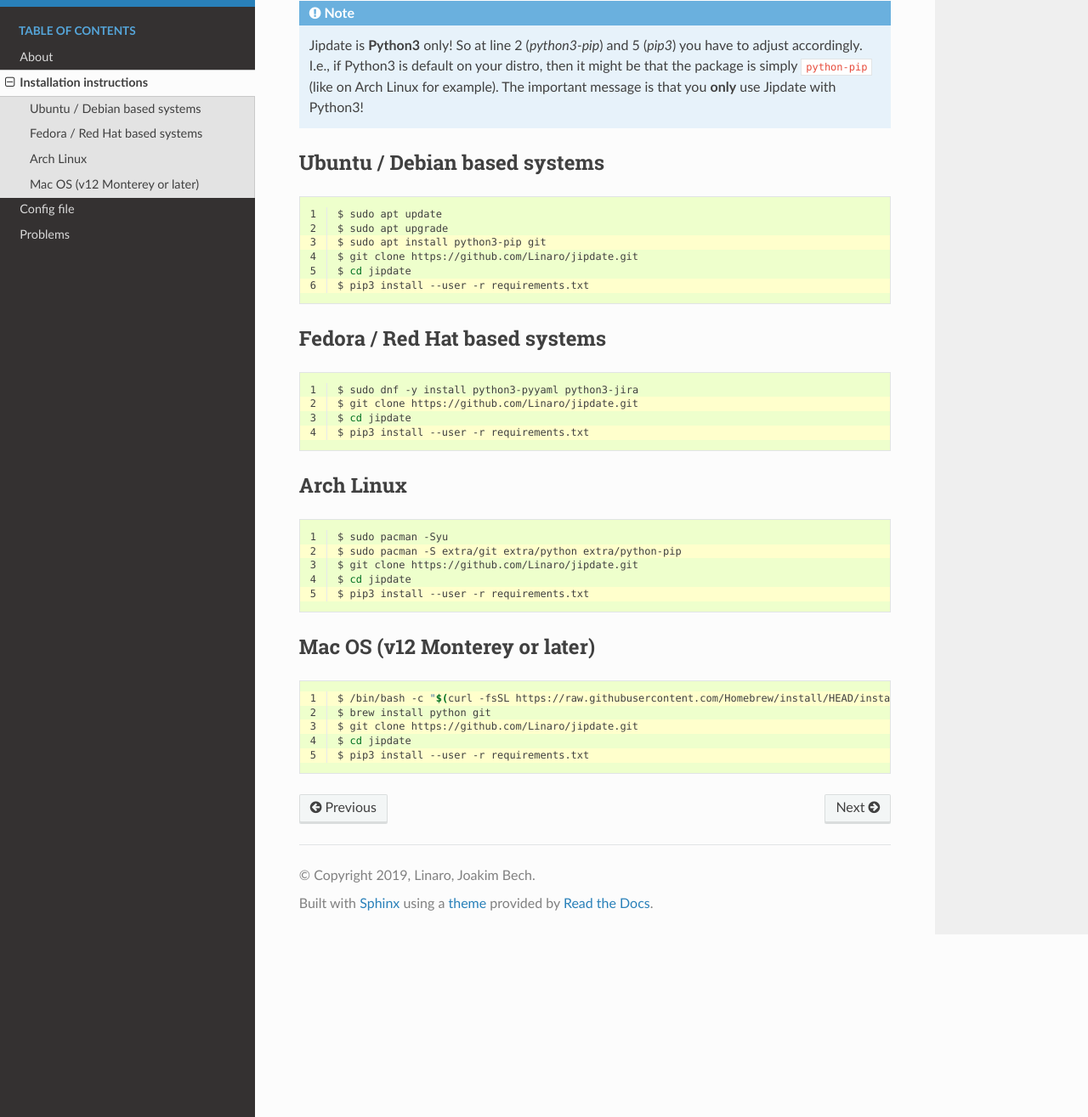
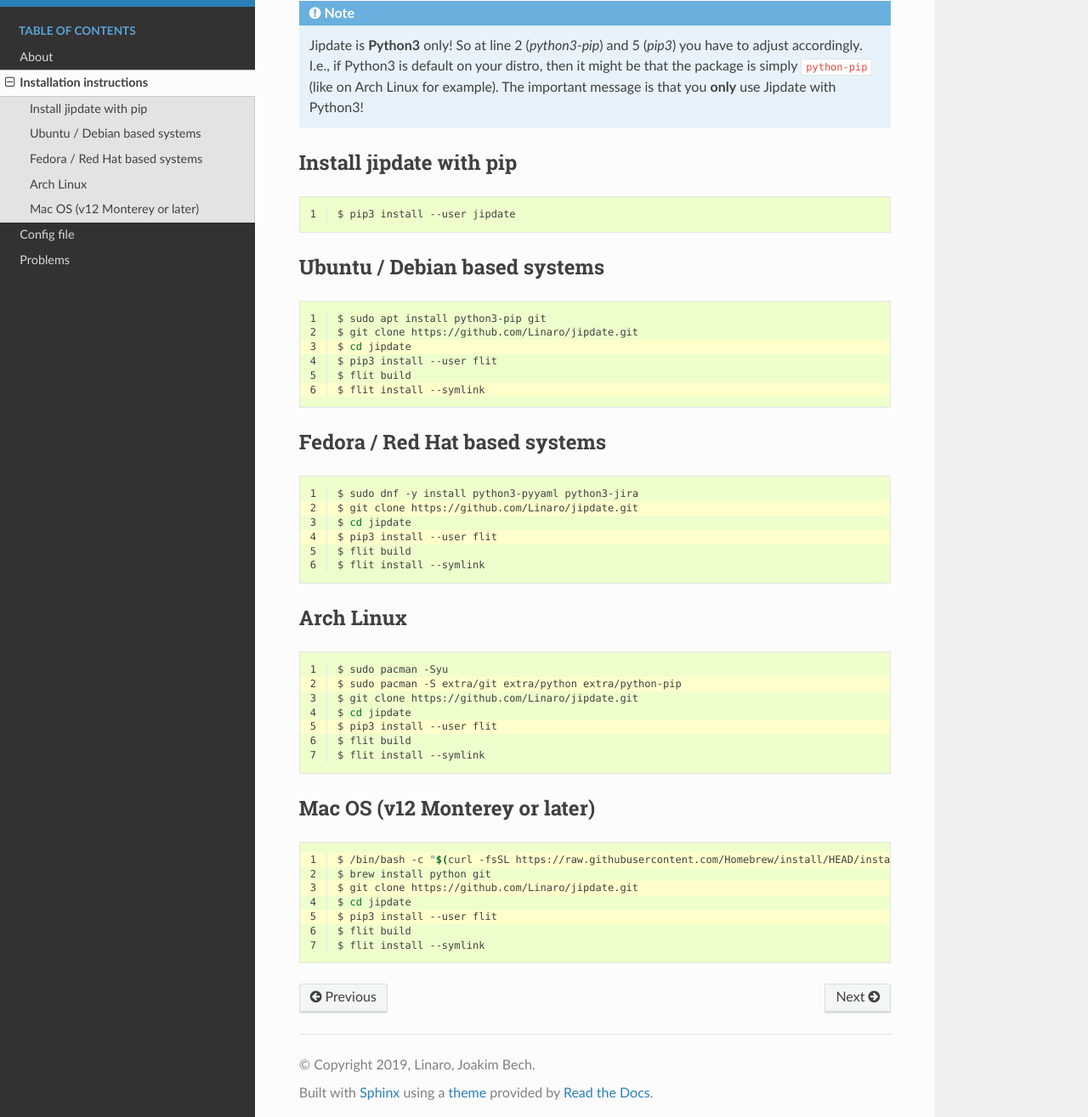
Before and after one commit to Linaro/jipdate, a Sphinx documentation site: the page built from docs/install.rst, in a window 1280 px wide and 1400 px high, scrolled down 586 px, cut to the strip 85-1400 px from the top of the window. Shown: the whole strip at 85% size. Built offline with Sphinx 7.4.7 and the Read the Docs theme 2.0.0, drawn with Linux system fonts in a browser that asks for light colours; formulas are drawn with MathJax 3; pages that are not in the unit, such as notebooks, are missing from menus.

Commit message:
docs: install: document how to install jipdate
This is how to install jipdate now with jipdate being available via a
pip package.

Signed-off-by: Anders Roxell <anders.roxell@linaro.org>

```diff
--- a/docs/install.rst
+++ b/docs/install.rst
@@ -27,18 +27,26 @@
     for example). The important message is that you **only** use Jipdate with
     Python3!
 
+Install jipdate with pip
+=============================
+.. code-block:: bash
+    :linenos:
+    :emphasize-lines: 3, 6
+
+    $ pip3 install --user jipdate
+
 Ubuntu / Debian based systems
 =============================
 .. code-block:: bash
     :linenos:
     :emphasize-lines: 3, 6
 
-    $ sudo apt update
-    $ sudo apt upgrade
     $ sudo apt install python3-pip git
     $ git clone https://github.com/Linaro/jipdate.git
     $ cd jipdate
-    $ pip3 install --user -r requirements.txt
+    $ pip3 install --user flit
+    $ flit build
+    $ flit install --symlink
 
 Fedora / Red Hat based systems
 ==============================
@@ -49,7 +57,9 @@
     $ sudo dnf -y install python3-pyyaml python3-jira
     $ git clone https://github.com/Linaro/jipdate.git
     $ cd jipdate
-    $ pip3 install --user -r requirements.txt
+    $ pip3 install --user flit
+    $ flit build
+    $ flit install --symlink
 
 Arch Linux
 ==========
@@ -61,7 +71,9 @@
     $ sudo pacman -S extra/git extra/python extra/python-pip
     $ git clone https://github.com/Linaro/jipdate.git
     $ cd jipdate
-    $ pip3 install --user -r requirements.txt
+    $ pip3 install --user flit
+    $ flit build
+    $ flit install --symlink
 
 Mac OS (v12 Monterey or later)
 ==============================
@@ -73,4 +85,6 @@
     $ brew install python git
     $ git clone https://github.com/Linaro/jipdate.git
     $ cd jipdate
-    $ pip3 install --user -r requirements.txt
+    $ pip3 install --user flit
+    $ flit build
+    $ flit install --symlink
```
